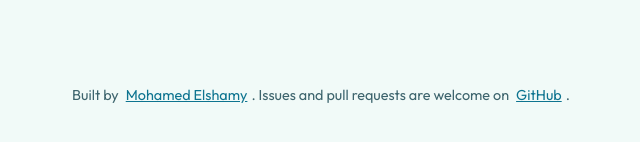
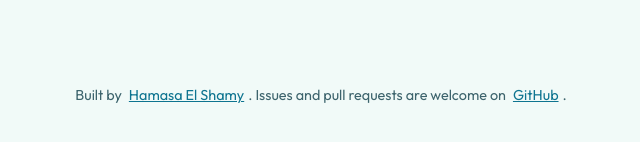
Before and after one commit to mohamed-elshamy-ai/linkrescue, a plain HTML site: page docs/index.html in a window 1280 px wide. Shown: the part 2763-2905 px from the top of the page, 319-959 px from the left. Drawn offline with Linux system fonts and the light colour scheme; a web font is replaced by a local one.

Commit message:
Use the name Hamasa El Shamy in LICENSE and site credits

```diff
--- a/docs/index.html
+++ b/docs/index.html
@@ -128,7 +128,7 @@ linkrescue check</code></pre><div><span class="ok"><b>Tested.</b></span> Tested
 </div><div class="card lang-ar" dir="rtl" lang="ar" style="text-align:start"><b>الشرح بالعربي</b><p>بتضيف لينكات أو بتستورد الـ Bookmarks. الأداة بتفتح كل صفحة وبتحفظ النص الأساسي على جهازك. كل مرة تفحص بتقارن بنسختك: 404 يعني BROKEN، تحويل للصفحة الرئيسية يعني MOVED، واختلاف كبير في النص يعني CHANGED، وللينكات الميتة بتدور على نسخة في Internet Archive. تقدر تدور جوه النصوص المحفوظة وتشوف الفرق. الصفحات اللي بتعتمد على JavaScript مش بتتقرا كويس.</p></div></section>
 <section><h2 data-ar="حدودها بصراحة">Honest limits</h2><div class="card warn"><ul><li data-ar="مفيش تشغيل JavaScript: الصفحات المبنية بسكريبت ممكن يبقى نصها المحفوظ قليل أو معدوم.">No JavaScript rendering: script-built pages may have little or no saved text.</li><li data-ar="استخراج النص بقاعدة بسيطة، مش Trafilatura. القوايم ممكن تدخل في النص أو المحتوى يضيع في بعض المواقع.">Text extraction is a simple rule, not Trafilatura. Menus may leak in or content may be lost on some sites.</li><li data-ar="النص بس هو اللي بيتحفظ، مش تصميم الصفحة ولا الصور.">Only text is saved, not the page layout or images.</li><li data-ar="البحث في الأرشيف محتاج إنترنت ومش بيرفع صفحات للأرشيف.">The archive lookup needs internet access and does not submit pages to the archive.</li><li data-ar="سطر أوامر بس. مفيش إضافة ولا مجدول مدمج (استخدم cron أو Task Scheduler).">Command line only. No extension and no built-in scheduler (use cron or Task Scheduler).</li></ul></div></section>
 </main>
-<footer>Built by <a href="https://github.com/mohamed-elshamy-ai">Mohamed Elshamy</a>. Issues and pull requests are welcome on <a href="https://github.com/mohamed-elshamy-ai/linkrescue">GitHub</a>.</footer>
+<footer>Built by <a href="https://github.com/mohamed-elshamy-ai">Hamasa El Shamy</a>. Issues and pull requests are welcome on <a href="https://github.com/mohamed-elshamy-ai/linkrescue">GitHub</a>.</footer>
 <script>
 (function(){
  var KEY='site-lang';
```
Also changed, not shown: 1 other file.
